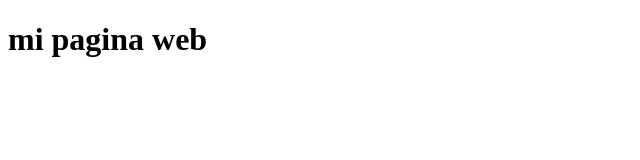
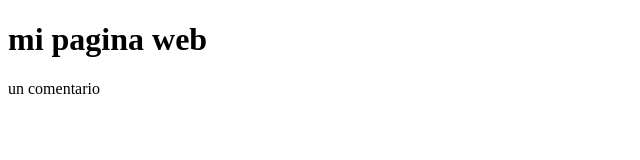
Before and after one commit to Mercedes1311/practicagit, a plain HTML site: page index.html in a window 1280 px wide. Shown: the whole page, without its empty margins (0-640 px from the left). Drawn offline with Linux system fonts and the light colour scheme.

Commit message:
Update index.html

```diff
--- a/index.html
+++ b/index.html
@@ -7,5 +7,6 @@
 </head>
 <body>
     <h1>mi pagina web</h1>
+    <p>un comentario</p>
 </body>
 </html>
```
